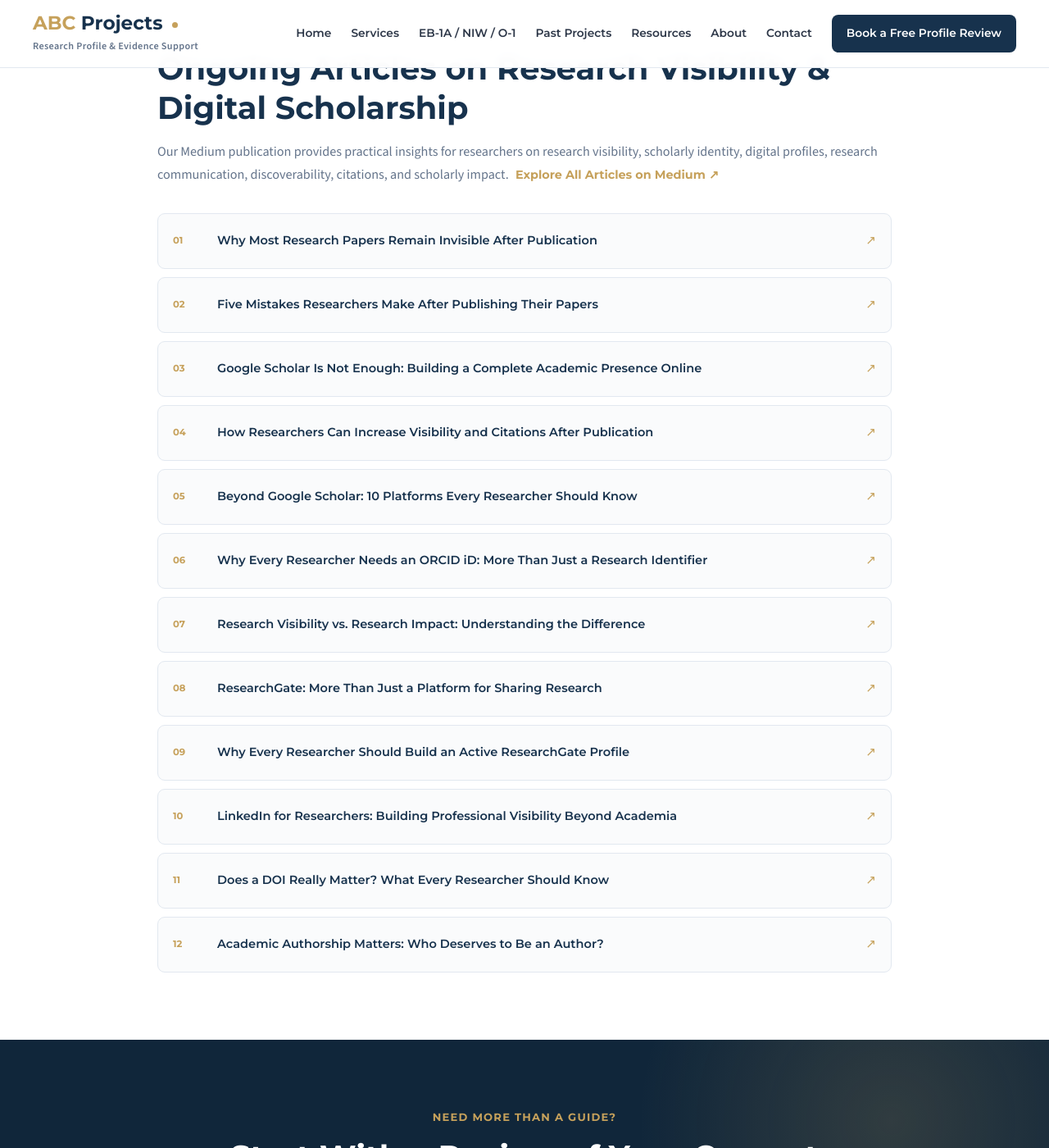
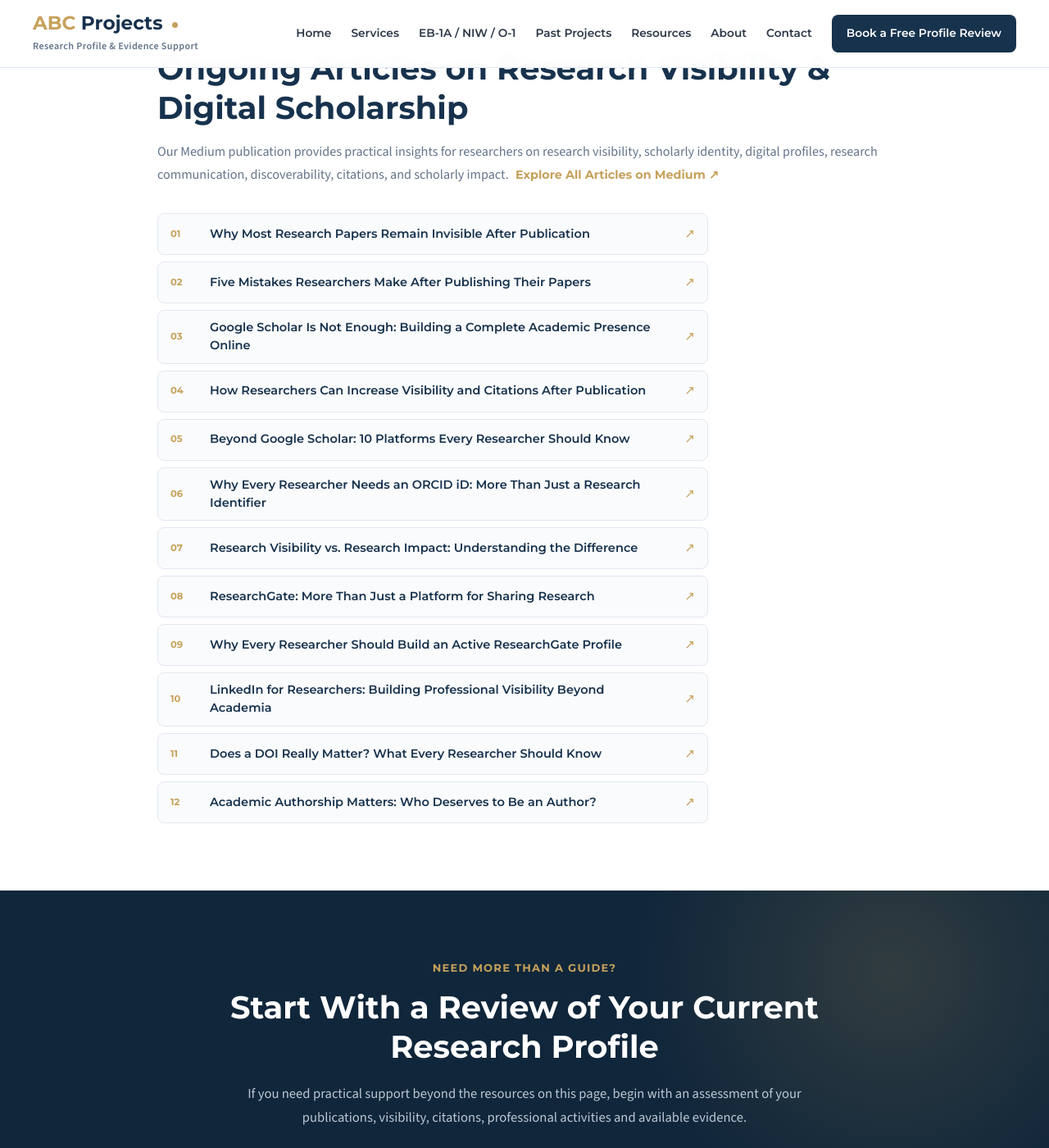
Before and after one commit to uprightpub/abcprojects, a Jekyll site: the page built from resources/index.html, in a window 1280 px wide and 1400 px high, scrolled down 5264 px. Shown: the whole window at 82% size. Built offline with Jekyll 4.4.1, drawn with Linux system fonts in a browser that asks for light colours.

Commit message:
Update resources.css

```diff
--- a/assets/css/resources.css
+++ b/assets/css/resources.css
@@ -915,25 +915,25 @@
 /* ARTICLE LIST */
 
 .medium-reading-list {
-  width: 100%;
+  width: 75%;
   max-width: none;
   display: grid;
   grid-template-columns: 1fr;
-  gap: 10px;
+  gap: 8px;
   margin-top: 30px;
 }
 
 .medium-reading-item {
   display: grid;
-  grid-template-columns: 42px minmax(0, 1fr) 28px;
-  gap: 12px;
-  min-height: 68px;
+  grid-template-columns: 38px minmax(0, 1fr) 24px;
+  gap: 10px;
+  min-height: 51px;
   align-items: center;
-  padding: 14px 18px;
+  padding: 10px 15px;
   color: var(--charcoal);
   background: #fafbfc;
   border: 1px solid var(--border);
-  border-radius: 9px;
+  border-radius: 8px;
   text-decoration: none;
   transition:
     transform 0.22s ease,
```
